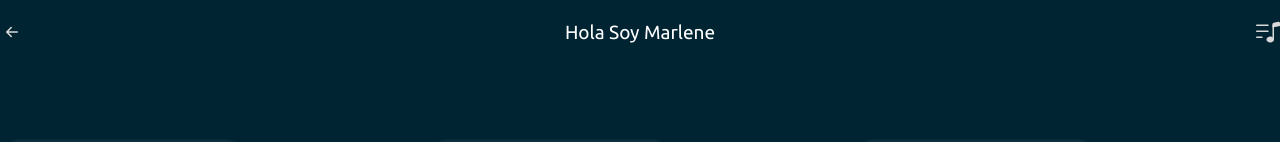
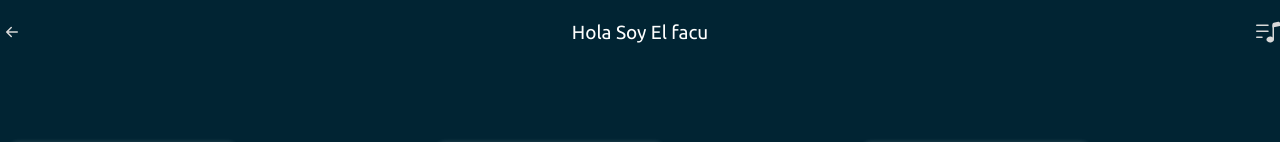
Before and after one commit to hernan1122/cantera-music-test, a React (Create React App) app: page /player in a window 1280 px wide. Shown: the top 142 px of the page. Built offline with nearby package versions, Linux system fonts and the light colour scheme; a web font is replaced by a local one.

Commit message:
Hola soy el facu linea 11

```diff
--- a/src/components/PlayerHeader.jsx
+++ b/src/components/PlayerHeader.jsx
@@ -8,7 +8,8 @@ function PlayerHeader(props) {
   return (
     <div className="PlayerHeader">
       <BsArrowLeftShort className="PlayerHeader-Icon" />
-      <h2>Hola Soy Marlene</h2>
+      <h2>Hola Soy El facu
+      </h2>
       <BsMusicNoteList className="PlayerHeader-Icon" />
     </div>
   );
```
